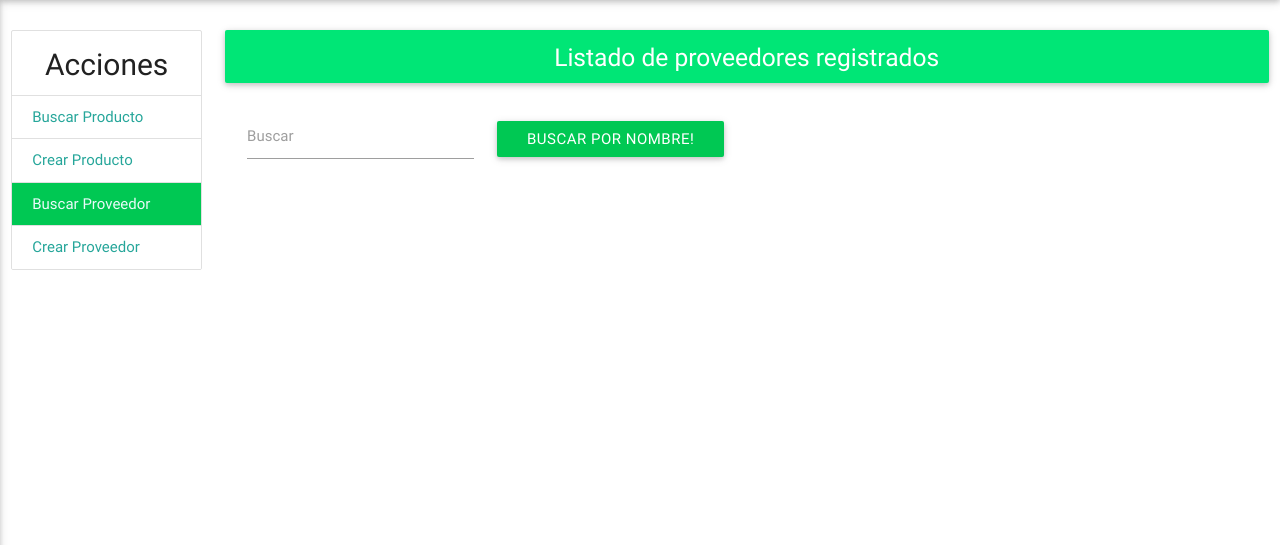
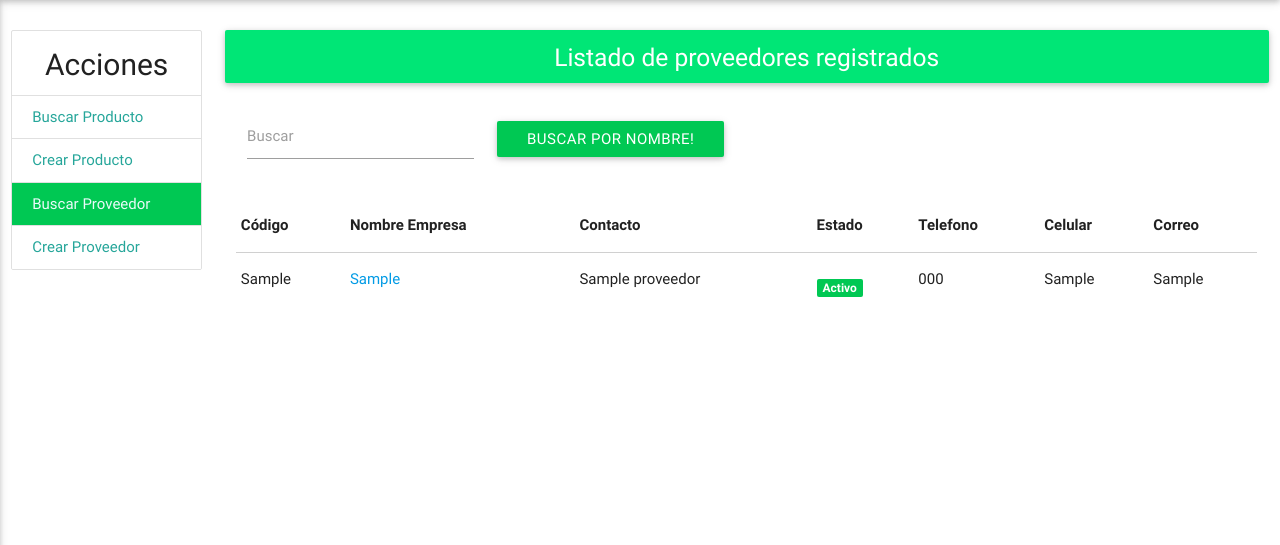
Before and after one commit to Rosmari2016/ProyectoPractica, a PHP site: page /buscar_proveedor.php in a window 1280 px wide. Shown: the part 64-609 px from the top of the page. Run offline with PHP 8.4, Linux system fonts and the light colour scheme; the visitor is signed in with stand-in values (Sample User, id 1); tables that the repository leaves empty or names only in its code hold one stand-in row (values such as "Sample post"); data that the repository does not hold is empty.

Commit message:
Listo buscar proveedor

```diff
--- a/buscar_proveedor.php
+++ b/buscar_proveedor.php
@@ -80,6 +80,48 @@
                              </div>
                         </div>
                     </form>
+                    <div class="col s12">
+                        <table class="responsive-table">
+                            <thead>
+                                <tr>
+                                    <th>Código</th>
+                                    <th>Nombre Empresa</th>
+                                    <th>Contacto</th>
+                                    <th>Estado</th>
+                                    <th>Telefono</th>
+                                    <th>Celular</th>
+                                    <th>Correo</th>
+                                </tr>
+                            </thead>
+                            <tbody>
+                            <?php if(empty($_POST['bus'])){
+                                    $can=$db->mysqli->query("SELECT * FROM proveedor");
+                                  }else{
+                                      $buscar=$_POST['bus'];
+                                      $can=$db->mysqli->query("SELECT * FROM proveedor WHERE nom LIKE '$buscar%' OR empresa LIKE '$buscar%'");
+                                  }
+                                  while($row=$can->fetch_object()){
+                                    if($row->estado=="n"){
+                                        $estado='<span class="new badge red" data-badge-caption="">Inactivo</span>';
+                                    }else{
+                                            $estado='<span class="new badge green accent-4" data-badge-caption="">Activo</span';
+                                        }
+                            ?>
+                                    <tr>
+                                        <td><?php echo $row->codigo; ?></td>
+                                        <td><a href="crear_proveedor.php?codigo=<?php echo $row->codigo;?>"><?php echo $row->empresa; ?></a></td>
+                                        <td><?php echo $row->nom; ?></td>
+                                        <td><a href="php_estado_proveedor.php?id=<?php echo $row->codigo; ?>"><?php echo $estado; ?></a></td>
+                                        <td><?php echo $row->tel; ?></td>
+                                        <td><?php echo $row->cel; ?></td>
+                                        <td><?php echo $row->correo; ?></td>
+                                    </tr>
+                            <?php } ?>
+                            </tbody>
+                        </table>
+
+                    </div>
+
                 </div>
 
             </div>
```
